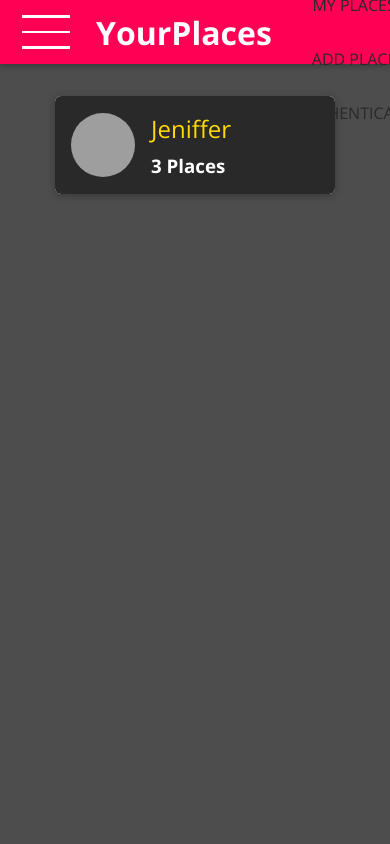
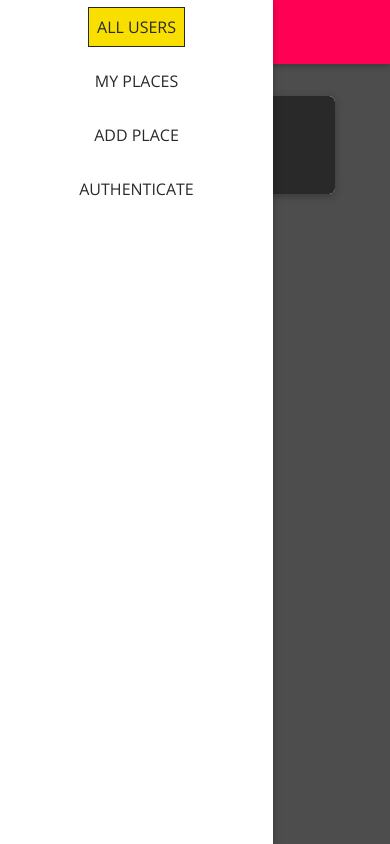
Before and after one commit to yurisokolovicz/mern-app, a React (Create React App) app: page / in a window 390 px wide. Built offline with nearby package versions, Linux system fonts and the light colour scheme; grey boxes are pictures that could not be loaded.

Commit message:
Implementing a Basic Desktop & Mobile Navigation

```diff
--- a/src/shared/components/Navigation/MainNavigation.js
+++ b/src/shared/components/Navigation/MainNavigation.js
@@ -3,10 +3,17 @@
 
 import MainHeader from './MainHeader';
 import NavLinks from './NavLinks';
+import SideDrawer from './SideDrawer';
 import './MainNavigation.css';
 
 const MainNavigation = props => {
     return (
+        <React.Fragment>
+            <SideDrawer className="main-navigation__drawer-nav">
+                <nav>
+                    <NavLinks />
+                </nav>
+            </SideDrawer>
             <MainHeader>
                 <button className="main-navigation__menu-btn">
                     <span />
@@ -16,10 +23,11 @@
                 <h1 className="main-navigation__title">
                     <Link to="/">YourPlaces</Link>
                 </h1>
-            <nav>
+                <nav className="main-navigation__header-nav">
                     <NavLinks />
                 </nav>
             </MainHeader>
+        </React.Fragment>
     );
 };
 
--- a/src/shared/components/Navigation/SideDrawer.css
+++ b/src/shared/components/Navigation/SideDrawer.css
@@ -0,0 +1,10 @@
+.side-drawer {
+    position: fixed;
+    left: 0;
+    top: 0;
+    z-index: 100;
+    height: 100vh;
+    width: 70%;
+    background: white;
+    box-shadow: 0 2px 8px rgba(0, 0, 0, 0.26);
+}
--- a/src/shared/components/Navigation/SideDrawer.js
+++ b/src/shared/components/Navigation/SideDrawer.js
@@ -0,0 +1,10 @@
+import React from 'react';
+
+import './SideDrawer.css';
+
+const SideDrawer = props => {
+    return <aside className="side-drawer">{props.children}</aside>;
+};
+export default SideDrawer;
+
+// <aside> é um elemento HTML que representa uma seção de uma página que consiste em conteúdo que é tangencialmente relacionado ao conteúdo em torno dele, que poderia ser considerado separado dele. Essas seções são frequentemente representadas como barras laterais ou como inserções e contêm uma explicação lateral, como uma definição de glossário, elementos relacionados com o conteúdo principal como um formulário de inscrição ou elementos de navegação.
```
Lines whose indentation alone changed are shown as unchanged.
